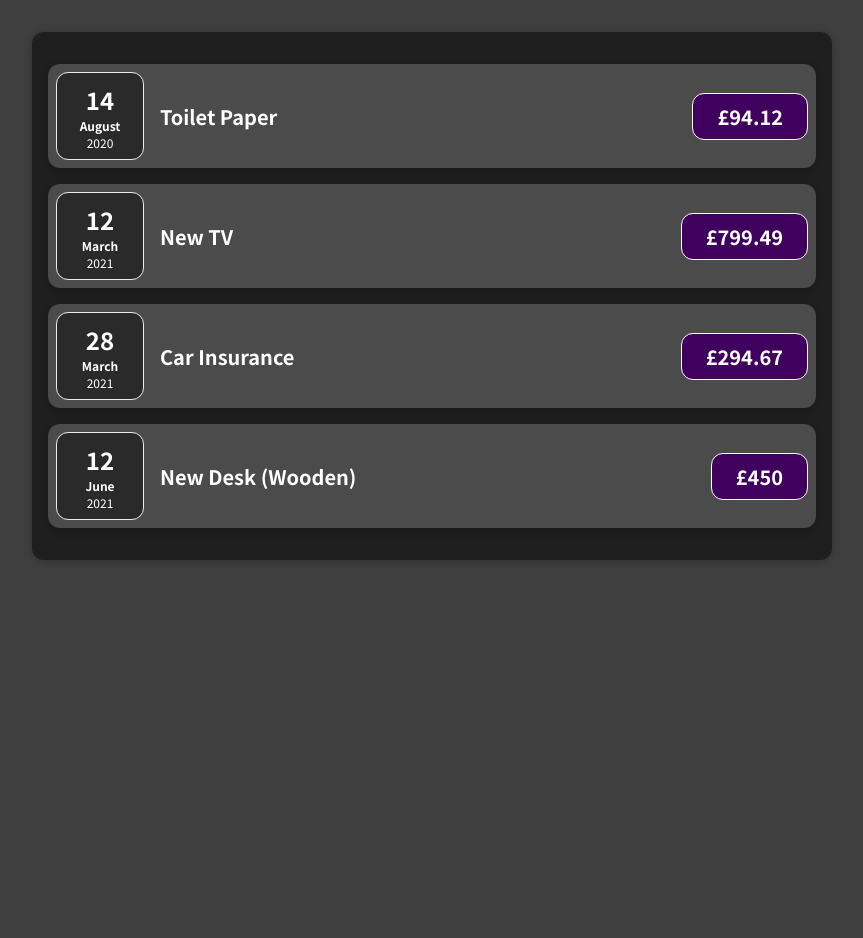
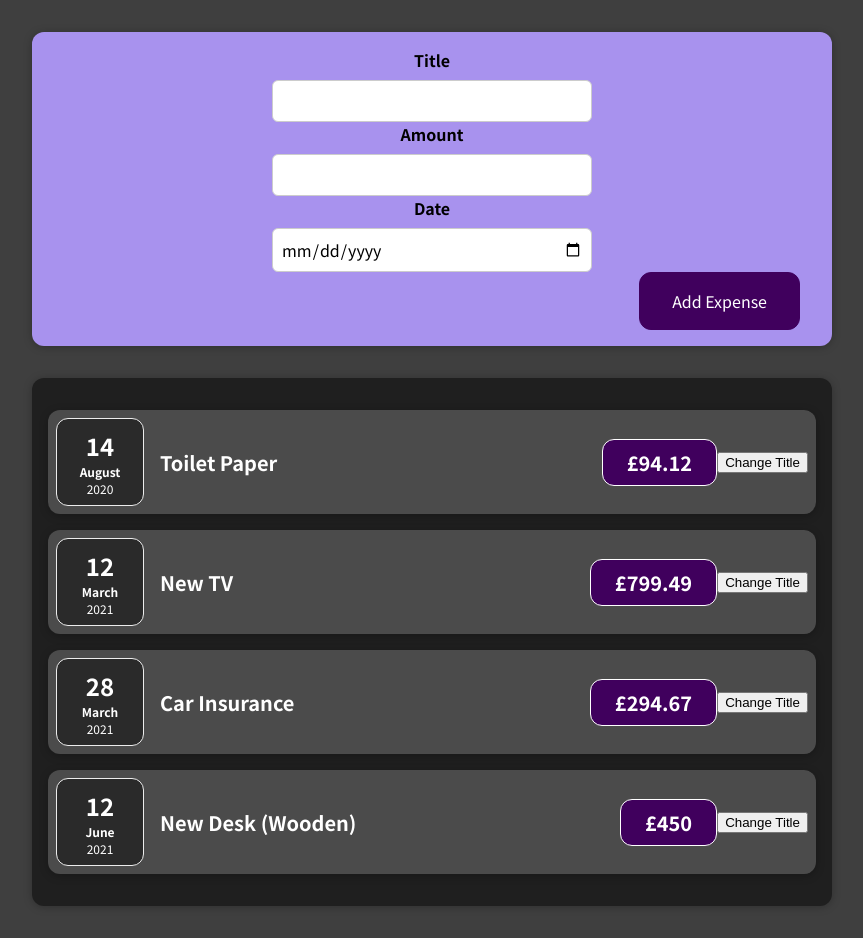
Before and after one commit to Wxmnath/Expense_Tracker, a React (Create React App) app: page / in a window 1280 px wide. Shown: the whole page, without its empty margins (208-1071 px from the left). Before the commit the page ends 800 px from the top, so only its background shows below. Built offline with nearby package versions, Linux system fonts and the light colour scheme.

Commit message:
expense form added

```diff
--- a/src/App.js
+++ b/src/App.js
@@ -1,4 +1,6 @@
 import React from "react";
+
+import NewExpense from "./components/NewExpense/NewExpense";
 import Expenses from "../src/components/Expenses/Expenses";
 
 const App = () => {
@@ -25,6 +27,7 @@
   ];
   return (
     <div>
+      <NewExpense />
       <Expenses items={expenses} />
     </div>
   );
--- a/src/components/Expenses/ExpenseItem.js
+++ b/src/components/Expenses/ExpenseItem.js
@@ -1,16 +1,24 @@
-import React from "react";
+import React, { useState } from "react";
 import ExpenseDate from "./ExpenseDate";
 import Card from "../UI/Card";
 import "./ExpenseItem.css";
 
 const ExpenseItem = (props) => {
+  const [title, setTitle] = useState(props.title);
+
+  const clickHandler = () => {
+    setTitle("Updated!");
+    console.log(title);
+  };
+
   return (
     <Card className="expense-item">
       <ExpenseDate date={props.date} />
       <div className="expense-item__description">
-        <h2>{props.title}</h2>
+        <h2>{title}</h2>
         <div className="expense-item__price">£{props.amount}</div>
       </div>
+      <button onClick={clickHandler}>Change Title</button>
     </Card>
   );
 };
--- /dev/null
+++ b/src/components/NewExpense/ExpenseForm.css
@@ -0,0 +1,26 @@
+.new-expense__controls {
+  display: flex;
+  flex-wrap: wrap;
+  gap: 1rem;
+  margin-bottom: 1rem;
+  text-align: left;
+}
+
+.new-expense__control label {
+  font-weight: bold;
+  margin-bottom: 0.5rem;
+  display: block;
+}
+
+.new-expense__control input {
+  font: inherit;
+  padding: 0.5rem;
+  border-radius: 6px;
+  border: 1px solid #ccc;
+  width: 20rem;
+  max-width: 100%;
+}
+
+.new-expense__actions {
+  text-align: right;
+}
--- /dev/null
+++ b/src/components/NewExpense/ExpenseForm.js
@@ -0,0 +1,28 @@
+import React from "react";
+import "./ExpenseForm.css";
+
+const ExpenseForm = () => {
+  return (
+    <form>
+      <div className="new-expense__controlss">
+        <div className="new-expense__control">
+          <label>Title</label>
+          <input type="text" />
+        </div>
+        <div className="new-expense__control">
+          <label>Amount</label>
+          <input type="number" min="0" step="0.01" />
+        </div>
+        <div className="new-expense__control">
+          <label>Date</label>
+          <input type="date" min="2019-01-01" max="2022-12-31" />
+        </div>
+      </div>
+      <div className="new-expense__actions">
+        <button type="submit">Add Expense</button>
+      </div>
+    </form>
+  );
+};
+
+export default ExpenseForm;
--- /dev/null
+++ b/src/components/NewExpense/NewExpense.css
@@ -0,0 +1,38 @@
+.new-expense {
+  background-color: #a892ee;
+  padding: 1rem;
+  margin: 2rem auto;
+  width: 50rem;
+  max-width: 95%;
+  border-radius: 12px;
+  text-align: center;
+  box-shadow: 0 1px 8px rgba(0, 0, 0, 0.25);
+}
+
+.new-expense button {
+  font: inherit;
+  cursor: pointer;
+  padding: 1rem 2rem;
+  border: 1px solid #40005d;
+  background-color: #40005d;
+  color: white;
+  border-radius: 12px;
+  margin-right: 1rem;
+}
+
+.new-expense button:hover,
+.new-expense button:active {
+  background-color: #510674;
+  border-color: #510674;
+}
+
+.new-expense button.alternative {
+  color: #220131;
+  border-color: transparent;
+  background-color: transparent;
+}
+
+.new-expense button.alternative:hover,
+.new-expense button.alternative:active {
+  background-color: #ddb3f8;
+}
--- /dev/null
+++ b/src/components/NewExpense/NewExpense.js
@@ -0,0 +1,13 @@
+import React from "react";
+import ExpenseForm from "./ExpenseForm";
+import "./NewExpense.css";
+
+const NewExpense = () => {
+  return (
+    <div className="new-expense">
+      <ExpenseForm />
+    </div>
+  );
+};
+
+export default NewExpense;
```
